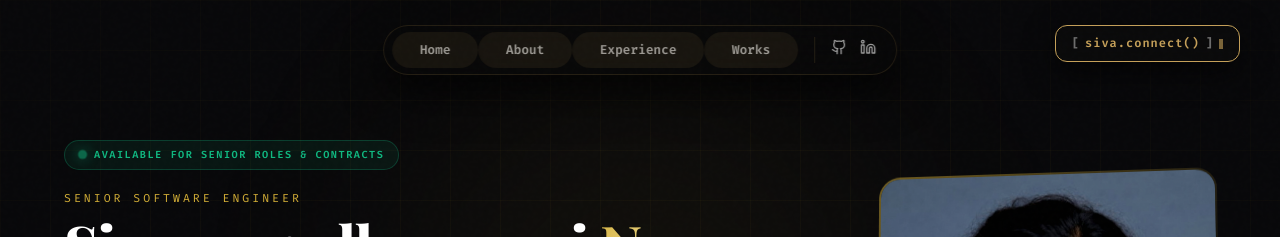
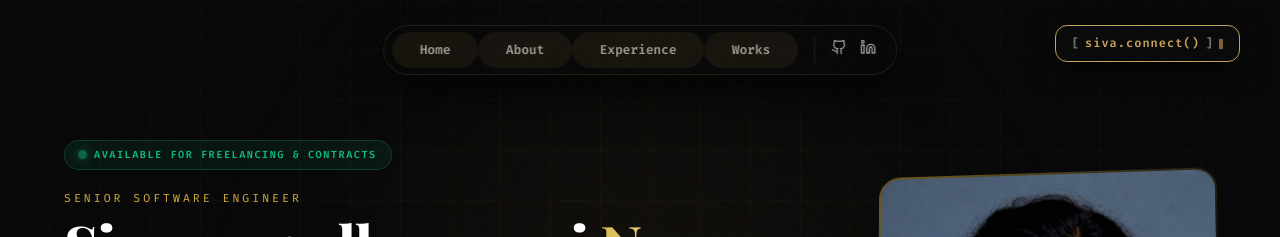
Before and after one commit to sivapragadheeswarii/myportfolio, a React (Vite) app: page / in a window 1280 px wide. Shown: the top 237 px of the page. Built offline with nearby package versions, Linux system fonts and the light colour scheme; a web font is replaced by a local one.

Commit message:
Update availability pill to AVAILABLE FOR FREELANCING & CONTRACTS

```diff
--- a/src/sections/Hero.jsx
+++ b/src/sections/Hero.jsx
@@ -72,7 +72,7 @@ const Hero = () => {
             transition={{ duration: 0.6 }}
           >
             <span className="ex-live-dot" />
-            <span className="ex-status-text">AVAILABLE FOR SENIOR ROLES & CONTRACTS</span>
+            <span className="ex-status-text">AVAILABLE FOR FREELANCING & CONTRACTS</span>
           </motion.div>
 
           {/* Name & Title Header */}
```
